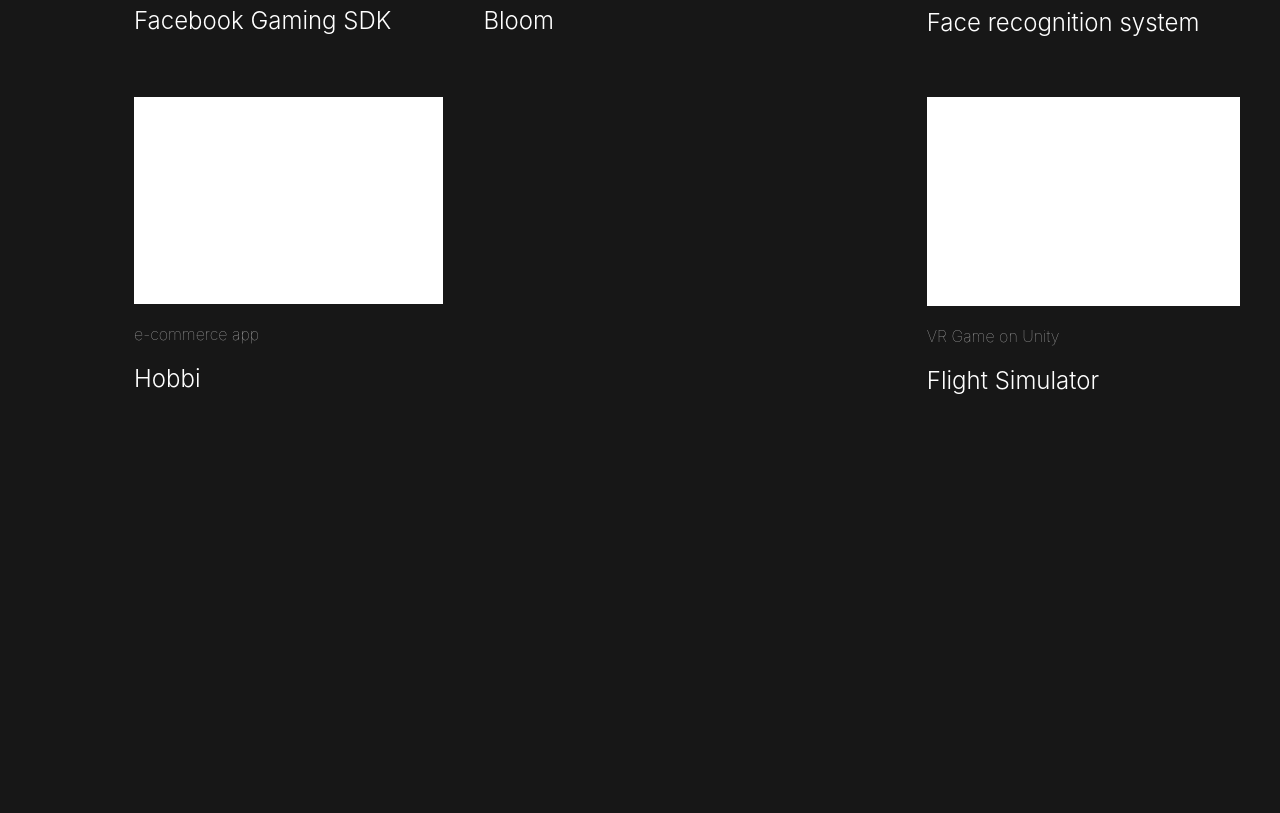
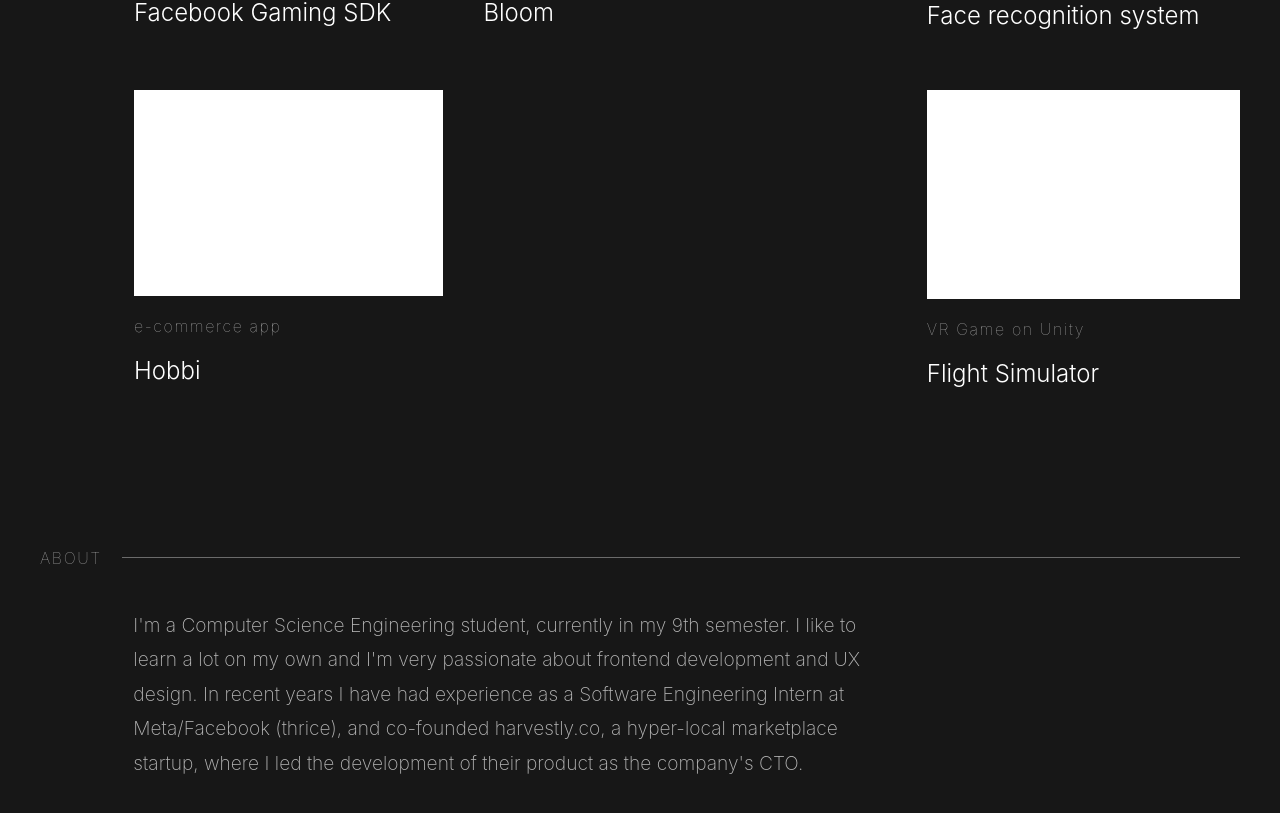
Before and after one commit to Andres-Barragan-Salas/portfolio, a React (Create React App) app: page / in a window 1280 px wide. Shown: the part 1775-2588 px from the top of the page. Before the commit the page ends 2190 px from the top, so only its background shows below. Built offline with nearby package versions, Linux system fonts and the light colour scheme.

Commit message:
Initial implementation of About section

```diff
--- a/src/App.css
+++ b/src/App.css
@@ -292,7 +292,7 @@ p.pf, h1.pf, h2.pf, h3.pf {
 .pf.regular-text {
   font-weight: 200;
   font-size: 1.2em;
-  line-height: 2;
+  line-height: 1.8;
 }
 
 .pf.highlight-text {
@@ -303,6 +303,7 @@ p.pf, h1.pf, h2.pf, h3.pf {
 .pf.support-text {
   font-weight: 100;
   font-size: 1em;
+  letter-spacing: .1rem;
 }
 
 .pf.accessibility-text {
--- a/src/screens/home/index.js
+++ b/src/screens/home/index.js
@@ -2,11 +2,12 @@ import { useEffect, useRef } from 'react';
 import { useDispatch, useSelector } from 'react-redux';
 
 import { setActiveSection } from 'PFStore/slices/navigationSlice';
-import Introduction from './sections/Introduction';
-import Projects from './sections/Projects';
+import About from './sections/about';
+import Introduction from './sections/introduction';
+import Projects from './sections/projects';
 
 const Home = () => {
-  const sectionRefs = useRef(new Array(2));
+  const sectionRefs = useRef(new Array(3));
   const { activeSection } = useSelector((state) => state.navigation);
   const dispatch = useDispatch();
 
@@ -30,6 +31,7 @@ const Home = () => {
     <div className="home-screen">
       <Introduction ref={(el) => sectionRefs.current[0] = el} />
       <Projects ref={(el) => sectionRefs.current[1] = el} />
+      <About ref={(el) => sectionRefs.current[2] = el} />
     </div>
   );
 };
--- /dev/null
+++ b/src/screens/home/sections/about/About.css
@@ -0,0 +1,9 @@
+#about .about-grid {
+  display: grid;
+  grid-template-columns: 1fr 14fr 6fr;
+  grid-gap: 40px;
+}
+
+#about .bio {
+  grid-column: 2;
+}
--- /dev/null
+++ b/src/screens/home/sections/about/index.js
@@ -0,0 +1,26 @@
+import React from 'react';
+
+import { PFSectionDivider } from 'PFComponents';
+
+import './About.css';
+
+const About = (_props, ref) => {
+  return (
+    <section ref={ref} id="about">
+      <PFSectionDivider title="About" />
+      <div className="about-grid">
+        <p className="pf bio regular-text
+          text-color-secondary margin-vertical-l">
+          I'm a Computer Science Engineering student, currently in my 9th
+          semester. I like to learn a lot on my own and I'm very passionate
+          about frontend development and UX design. In recent years I have had
+          experience as a Software Engineering Intern at Meta/Facebook (thrice),
+          and co-founded harvestly.co, a hyper-local marketplace startup, where
+          I led the development of their product as the company's CTO.
+        </p>
+      </div>
+    </section>
+  );
+};
+
+export default React.forwardRef(About);
```
